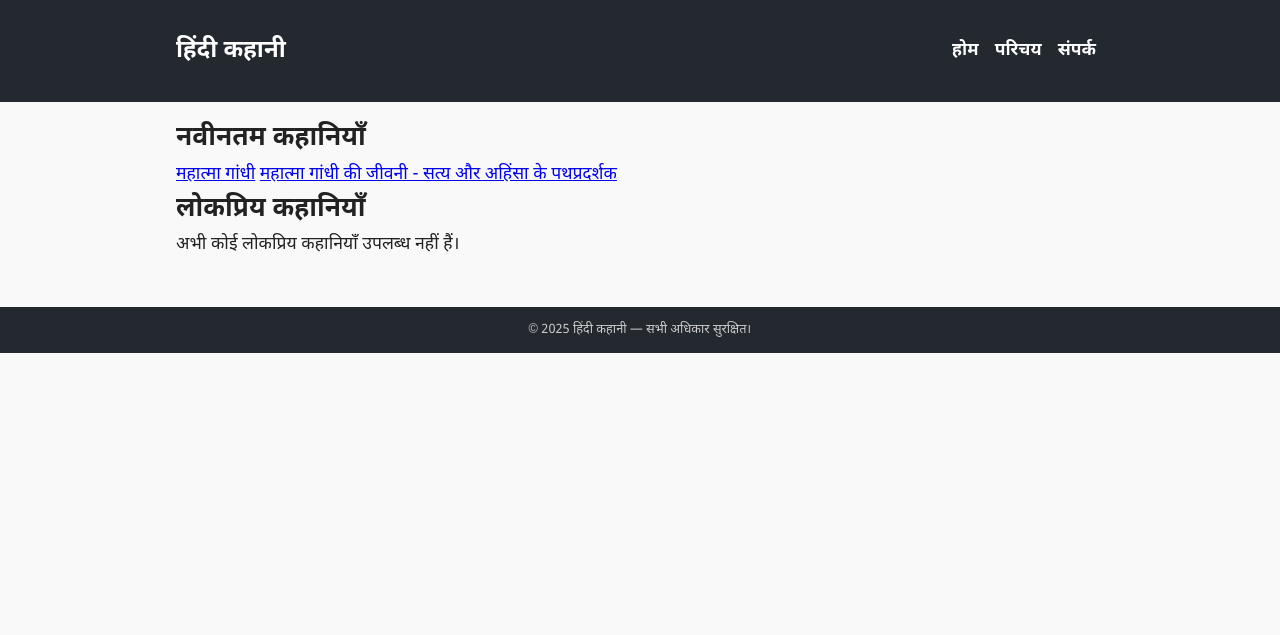
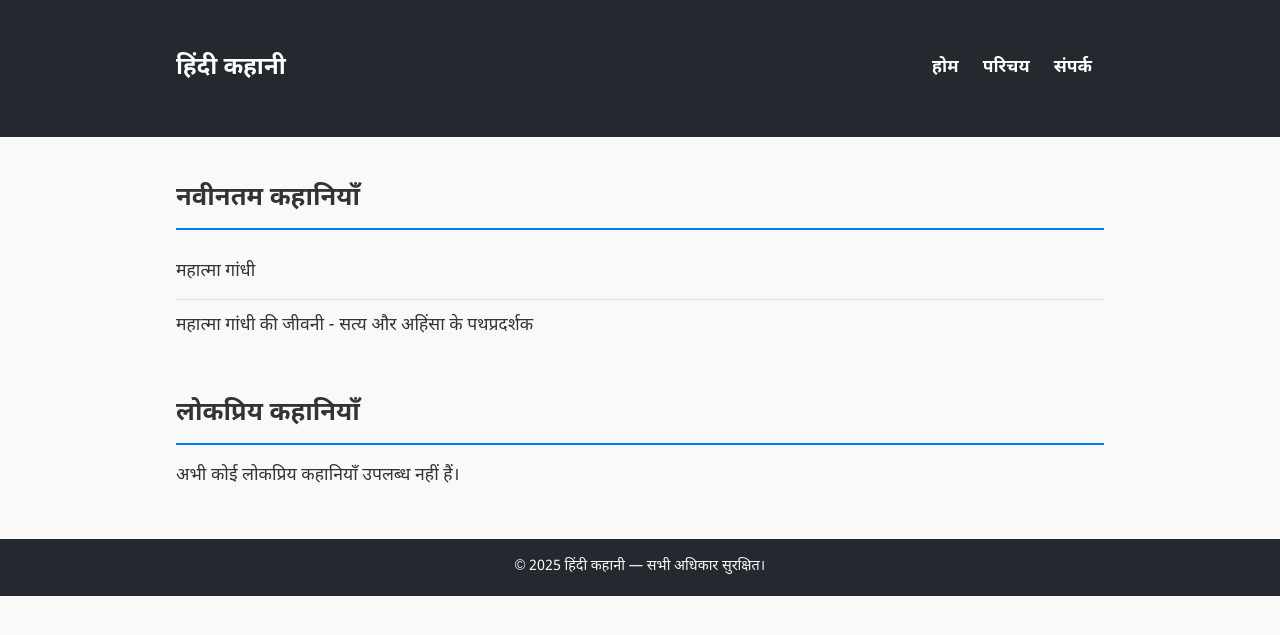
Before and after one commit to hindikahani/hindikahani.github.io, a Jekyll site: the page built from index.md, in a window 1280 px wide. Shown: the top 635 px of the page. Built offline with Jekyll 4.4.1, drawn with Linux system fonts in a browser that asks for light colours.

Commit message:
Update style.css

```diff
--- a/assets/css/style.css
+++ b/assets/css/style.css
@@ -1,4 +1,4 @@
-@import url('https://fonts.googleapis.com/css2?family=Noto+Sans+Devanagari&display=swap');
+@import url('https://fonts.googleapis.com/css2?family=Noto+Sans+Devanagari:wght@400;700&display=swap');
 
 /* Reset and General Styles */
 * {
@@ -10,21 +10,21 @@
 body {
   font-family: 'Noto Sans Devanagari', sans-serif;
   background: #f9f9f9;
-  color: #222;
-  line-height: 1.6;
+  color: #333;
+  line-height: 1.7;
   font-size: 1rem;
 }
 
 .container {
   max-width: 960px;
-  margin: auto;
-  padding: 0.5rem;
+  margin: 2rem auto;
+  padding: 0 1rem;
 }
 
 header {
   background: #24292f;
   color: white;
-  padding: 0.5rem;
+  padding: 1rem;
   position: sticky;
   top: 0;
   z-index: 1000;
@@ -37,7 +37,7 @@ header .container {
 }
 
 header h1 {
-  font-size: 1.2rem;
+  font-size: 1.5rem;
 }
 
 nav {
@@ -45,17 +45,16 @@ nav {
   flex-direction: column;
   background-color: #24292f;
   position: absolute;
-  top: 45px;
-  right: 5px;
+  top: 60px;
+  right: 10px;
   z-index: 1001;
 }
 
 nav a {
   color: white;
-  margin: 0.3rem;
+  margin: 0.5rem;
   text-decoration: none;
   font-weight: bold;
-  padding: 0.5rem;
 }
 
 nav a:hover {
@@ -74,15 +73,7 @@ nav a:hover {
   }
 
   .container {
-    padding: 1rem;
-  }
-
-  header {
-    padding: 1rem;
-  }
-
-  header h1 {
-    font-size: 1.5rem;
+    padding: 0 1rem;
   }
 
   nav {
@@ -93,7 +84,7 @@ nav a:hover {
   }
 
   nav a {
-    margin: 0 0.5rem;
+    margin: 0 0.75rem;
     padding: 0;
   }
 
@@ -102,52 +93,89 @@ nav a:hover {
   }
 }
 
-/* Updated Hero Section */
-.hero {
-  background-color: #eef7ff;
-  padding: 1rem; /* और भी कम पैडिंग */
-  text-align: center;
-  margin-bottom: 1rem; /* और भी कम मार्जिन */
+/* Section Titles */
+.latest-posts .section-title,
+.popular-posts .section-title,
+.post-wrapper .section-title {
+  font-size: 1.6rem;
+  margin: 2.5rem 0 1rem;
+  border-bottom: 2px solid #007bff;
+  padding-bottom: 0.5rem;
+  color: #333;
+  font-weight: 700;
 }
 
-.hero h1 {
-  font-size: 2.2rem; /* थोड़ा बड़ा शीर्षक */
-  margin-bottom: 0.2rem;
-  color: #0066cc;
+/* Post List Styling (Homepage) */
+.latest-posts .post-list,
+.popular-posts .post-list {
+  margin-top: 1rem;
 }
 
-.hero .post-meta {
-  font-size: 0.85rem; /* और भी छोटा मेटा फ़ॉन्ट */
-  color: #555;
-  font-style: italic;
+.latest-posts .post-list a,
+.popular-posts .post-list a {
+  display: block;
+  padding: 0.7rem 0;
+  text-decoration: none;
+  color: #333;
+  border-bottom: 1px solid #e0e0e0;
+  transition: background-color 0.2s ease-in-out, color 0.2s ease-in-out;
 }
 
-/* Updated Post Content */
-.post-content.story-card {
-  background: white;
-  padding: 1rem; /* कम पैडिंग */
-  border-radius: 8px;
-  box-shadow: 0 1px 2px rgba(0, 0, 0, 0.1);
-  margin-bottom: 1.5rem;
+.latest-posts .post-list a:hover,
+.popular-posts .post-list a:hover {
+  background-color: #f8f9fa;
+  color: #007bff;
+}
+
+.latest-posts .post-list a:last-child,
+.popular-posts .post-list a:last-child {
+  border-bottom: none;
+}
+
+/* Single Post Page Styles */
+.post-wrapper {
+  padding: 2rem 1rem;
+}
+
+.post-title {
+  font-size: 2rem;
+  color: #333;
+  margin-bottom: 1rem;
+  padding-bottom: 0.5rem;
+  border-bottom: 2px solid #007bff; /* Border after title */
+}
+
+.post-content {
+  padding-top: 1.5rem; /* Spacing after the border */
+  font-size: 1.05rem;
+  line-height: 1.8;
+  color: #495057;
+  letter-spacing: 0.01em;
 }
 
 .post-content p,
 .post-content li {
-  font-size: 1rem;
-  line-height: 1.7;
-  color: #444;
   margin-bottom: 1rem;
 }
 
 .post-content h2,
 .post-content h3,
 .post-content h4 {
-  font-size: 1.4rem; /* और छोटा हेडिंग */
+  font-size: 1.4rem;
   color: #333;
-  margin-top: 1.5rem;
-  margin-bottom: 0.5rem;
-  border-bottom: 1px solid #eee;
-  padding-bottom: 0.2rem;
+  margin-top: 1.8rem;
+  margin-bottom: 0.7rem;
+  font-weight: 700;
+}
+
+.post-content a {
+  color: #007bff;
+  text-decoration: underline;
+  transition: color 0.2s ease-in-out;
+}
+
+.post-content a:hover {
+  color: #0056b3;
 }
 
 .post-content ul,
@@ -156,32 +184,23 @@ nav a:hover {
   margin-bottom: 1rem;
 }
 
-/* Updated "अन्य कहानियाँ" Section */
-.post-wrapper .section-title {
-  font-size: 1.3rem; /* छोटा सेक्शन शीर्षक */
-  margin-top: 2rem;
-  margin-bottom: 0.8rem;
-  border-bottom: 2px solid #ccc;
-  padding-bottom: 0.3rem;
-}
-
+/* "अन्य कहानियाँ" Section (Post Page) - Same style as homepage lists */
 .post-wrapper .post-list {
-  margin-top: 0.5rem;
+  margin-top: 1rem;
 }
 
 .post-wrapper .post-list a {
   display: block;
-  padding: 0.6rem 0;
+  padding: 0.7rem 0;
   text-decoration: none;
   color: #333;
-  border-bottom: 1px solid #eee;
-  transition: background-color 0.2s ease-in-out;
-  font-size: 0.95rem; /* छोटा फ़ॉन्ट */
+  border-bottom: 1px solid #e0e0e0;
+  transition: background-color 0.2s ease-in-out, color 0.2s ease-in-out;
 }
 
 .post-wrapper .post-list a:hover {
-  background-color: #f9f9f9;
-  color: #0066cc;
+  background-color: #f8f9fa;
+  color: #007bff;
 }
 
 .post-wrapper .post-list a:last-child {
@@ -190,31 +209,31 @@ nav a:hover {
 
 /* View All Link */
 .view-all {
-  margin-top: 1rem;
+  margin-top: 2rem;
   text-align: center;
 }
 
 .view-all a {
   display: inline-block;
-  background-color: #0066cc;
+  background-color: #007bff;
   color: white;
-  padding: 0.6rem 1.2rem;
+  padding: 0.75rem 1.5rem;
   text-decoration: none;
   border-radius: 6px;
-  font-size: 0.9rem;
-  transition: background-color 0.2s ease;
+  font-size: 1rem;
+  transition: background-color 0.2s ease-in-out;
 }
 
 .view-all a:hover {
-  background-color: #0052a3;
+  background-color: #0056b3;
 }
 
 /* Footer */
 footer {
   background: #24292f;
-  color: #ccc;
+  color: #f8f9fa;
   text-align: center;
-  padding: 0.8rem;
-  margin-top: 2rem;
-  font-size: 0.8rem;
+  padding: 1rem;
+  margin-top: 3rem;
+  font-size: 0.9rem;
   }
```
